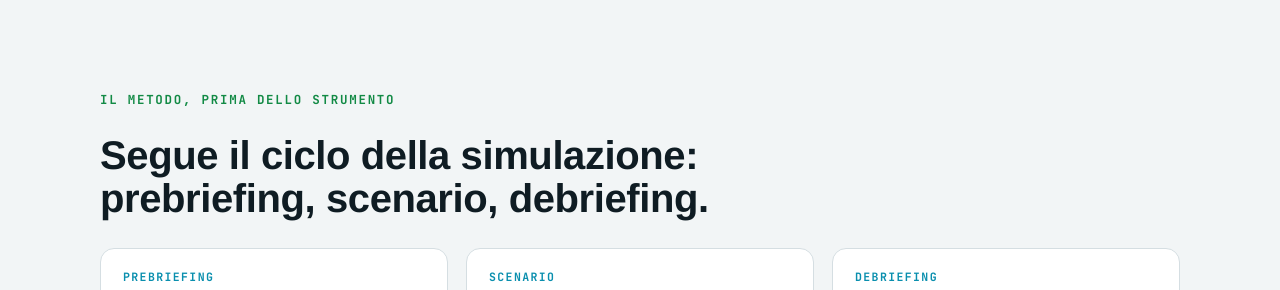
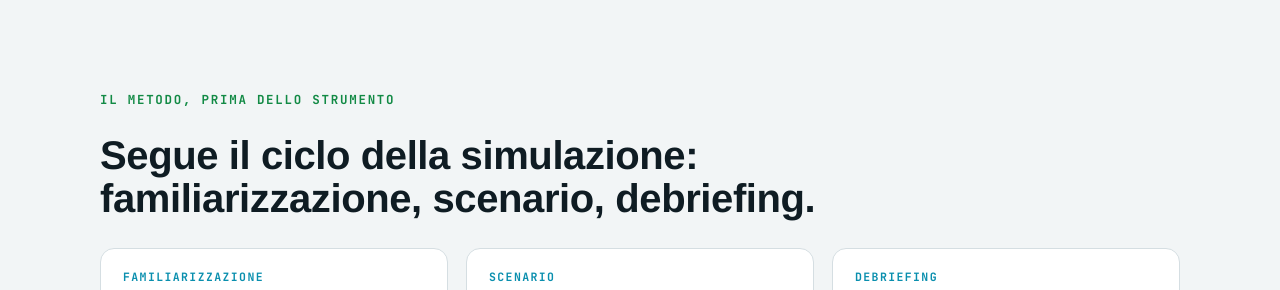
Before and after one commit to Franz8787/similfranz-monitor, a plain HTML site: page docs/index.html in a window 1280 px wide. Shown: the part 7080-7370 px from the top of the page. Drawn offline with Linux system fonts and the light colour scheme; a web font is replaced by a local one.

Commit message:
Testi: familiarizzazione al posto di prebriefing
Co-Authored-By: Claude Fable 5.2 <noreply@anthropic.com>

```diff
--- a/docs/index.html
+++ b/docs/index.html
@@ -204,9 +204,9 @@ footer .wrap { gap: 10px; }
 <section class="band">
   <div class="wrap">
     <span class="eyebrow">Il metodo, prima dello strumento</span>
-    <h2>Segue il ciclo della simulazione: prebriefing, scenario, debriefing.</h2>
+    <h2>Segue il ciclo della simulazione: familiarizzazione, scenario, debriefing.</h2>
     <div class="grid3">
-      <div class="card"><span class="tag">Prebriefing</span><h3>Chi conosce lo strumento si sente al sicuro</h3><p>Presenti il dispositivo al gruppo: come si accende, dove si collegano le sonde, che cosa può fare. Chi si sente al sicuro impara.</p></div>
+      <div class="card"><span class="tag">Familiarizzazione</span><h3>Chi conosce lo strumento si sente al sicuro</h3><p>Presenti il dispositivo al gruppo: come si accende, dove si collegano le sonde, che cosa può fare. Chi si sente al sicuro impara.</p></div>
       <div class="card"><span class="tag">Scenario</span><h3>Fedeltà funzionale, i segnali al momento giusto</h3><p>Il monitor risponde alle azioni come nella pratica clinica. Tu dai i segnali clinici quando servono e tieni lo scenario sugli obiettivi di apprendimento.</p></div>
       <div class="card"><span class="tag">Debriefing</span><h3>Si parte dai fatti</h3><p>«Dall'arresto al riconoscimento sono passati sette secondi: che cosa ve l'ha fatto capire?» I dati aprono la riflessione, il gruppo la costruisce.</p></div>
     </div>
@@ -239,7 +239,7 @@ footer .wrap { gap: 10px; }
           <li>Nella vista <kbd>Scenario</kbd> scegli lo scenario, oppure costruiscilo con <kbd>Nuovo scenario</kbd>.</li>
           <li>Il monitor resta spento: lo accendono i partecipanti, come in reparto.</li>
         </ol></div>
-      <div class="card"><h3><span>02</span> Prebriefing</h3>
+      <div class="card"><h3><span>02</span> Familiarizzazione</h3>
         <ul>
           <li>Mostra il monitor: accensione, prese delle sonde, NIBP, allarmi, defibrillatore.</li>
           <li>Dichiara che cosa è simulato: le sonde le «colleghi» tu quando le vedi posizionate, e il refill si legge toccando il riquadro o chiedendolo a voce.</li>
```
Also changed, not shown: .zenodo.json, 1 other file.
